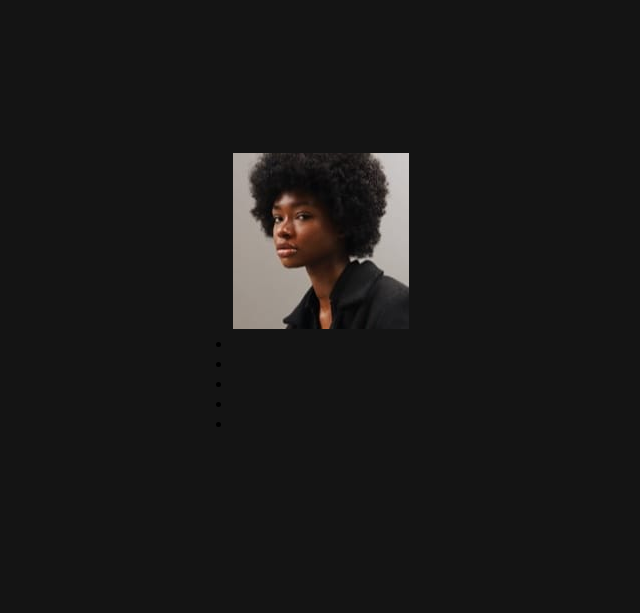
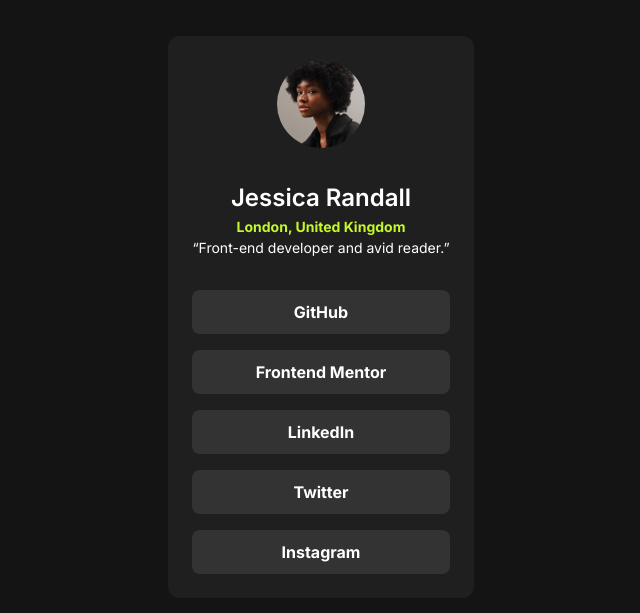
Before and after one commit to ashea29/social-links-profile-solution, a website built with Vite: page src/index.html in a window 1280 px wide. Shown: the part 103-716 px from the top of the page, without its empty margins (319-959 px from the left). Built offline with nearby package versions, Linux system fonts and the light colour scheme.

Commit message:
refactored markup, styles

```diff
--- a/src/index.html
+++ b/src/index.html
@@ -23,14 +23,19 @@
           <div class="profile-card__user-img">
             <img src="./images/avatar-jessica.jpeg" alt="profile image" />
           </div>
-          <div class="profile-card__user-location"></div>
-          <div class="profile-card__user-headline"></div>
+          <div class="profile-card__user-info">
+            <h2 class="profile-card__user-name">Jessica Randall</h2>
+            <h3 class="profile-card__user-location">London, United Kingdom</h3>
+            <p class="profile-card__user-headline">
+              &ldquo;Front-end developer and avid reader.&rdquo;
+            </p>
+          </div>
           <ul class="profile-card__user-social-links">
-            <li></li>
-            <li></li>
-            <li></li>
-            <li></li>
-            <li></li>
+            <li><a href="#">GitHub</a></li>
+            <li><a href="#">Frontend Mentor</a></li>
+            <li><a href="#">LinkedIn</a></li>
+            <li><a href="#">Twitter</a></li>
+            <li><a href="#">Instagram</a></li>
           </ul>
         </div>
       </main>
--- a/src/style.scss
+++ b/src/style.scss
@@ -10,6 +10,7 @@
   // Colors - Light Theme
   --bg-body: hsl(0, 0%, 8%);
   --bg-card: hsl(0, 0%, 12%);
+  --bg-card-link: hsl(0, 0%, 20%);
   --color-primary: hsl(75, 94%, 57%);
   --text-color-primary: hsl(0, 0%, 100%);
   --text-color-accent: hsl(75, 94%, 57%);
@@ -44,6 +45,7 @@
   --radius-2: 0.125rem;
   --radius-4: 0.25rem;
   --radius-8: 0.5rem;
+  --radius-12: 0.75rem;
   --radius-16: 1rem;
   --radius-24: 1.5rem;
   --radius-round: 50%;
@@ -102,7 +104,7 @@
 }
 
 .dark-theme {
-// Colors - Dark Theme
+  // Colors - Dark Theme
 }
 
 body {
@@ -132,9 +134,89 @@
   background-color: var(--bg-main);
   border-radius: var(--radius-24);
   padding: var(--space-2);
-  margin-bottom: var(--space-3);
 }
 
-.theme-toggle {
-  cursor: pointer;
+.profile-card,
+.profile-card__user-social-links {
+  @include flex-column;
+  align-items: center;
 }
+
+.profile-card {
+  gap: var(--space-2);
+  max-width: 384px;
+  padding: 1.5rem;
+  background-color: var(--bg-card);
+  border-radius: var(--radius-12);
+  color: var(--text-color-primary);
+
+  &__user-img {
+    border-radius: var(--radius-round);
+    overflow: hidden;
+    width: 88px;
+    aspect-ratio: 1 / 1;
+
+    img {
+      max-width: 100%;
+      height: auto;
+    }
+  }
+
+  &__user-name, &__user-location, &__user-headline {
+    line-height: 150%;
+    text-align: center;
+  }
+
+  &__user-location, &__user-headline {
+    font-size: 0.875rem;
+  }
+
+  &__user-name {
+    font-size: 1.5rem;
+    font-weight: 600;
+  }
+
+  &__user-location {
+    font-size: 0.875rem;
+    font-weight: 700;
+    color: var(--text-color-accent);
+  }
+
+  &__user-social-links {
+    gap: var(--space-1);
+    list-style: none;
+    padding: 0;
+    margin: 0;
+    width: 100%;
+
+    li {
+      padding: 0.75rem;
+      border-radius: var(--radius-8);
+      background-color: var(--bg-card-link);
+      width: 100%;
+      text-align: center;
+    }
+
+    li:hover {
+      background-color: var(--color-primary);
+    }
+
+    a {
+      text-decoration: none;
+      color: var(--text-color-primary);
+      font-weight: 700;
+    }
+  }
+}
+
+@media screen and (max-width: 770px) {
+  .profile-card {
+    max-width: 456px;
+  }
+}
+
+@media screen and (max-width: 380px) {
+  .profile-card {
+    max-width: 327px;
+  }
+}
```
